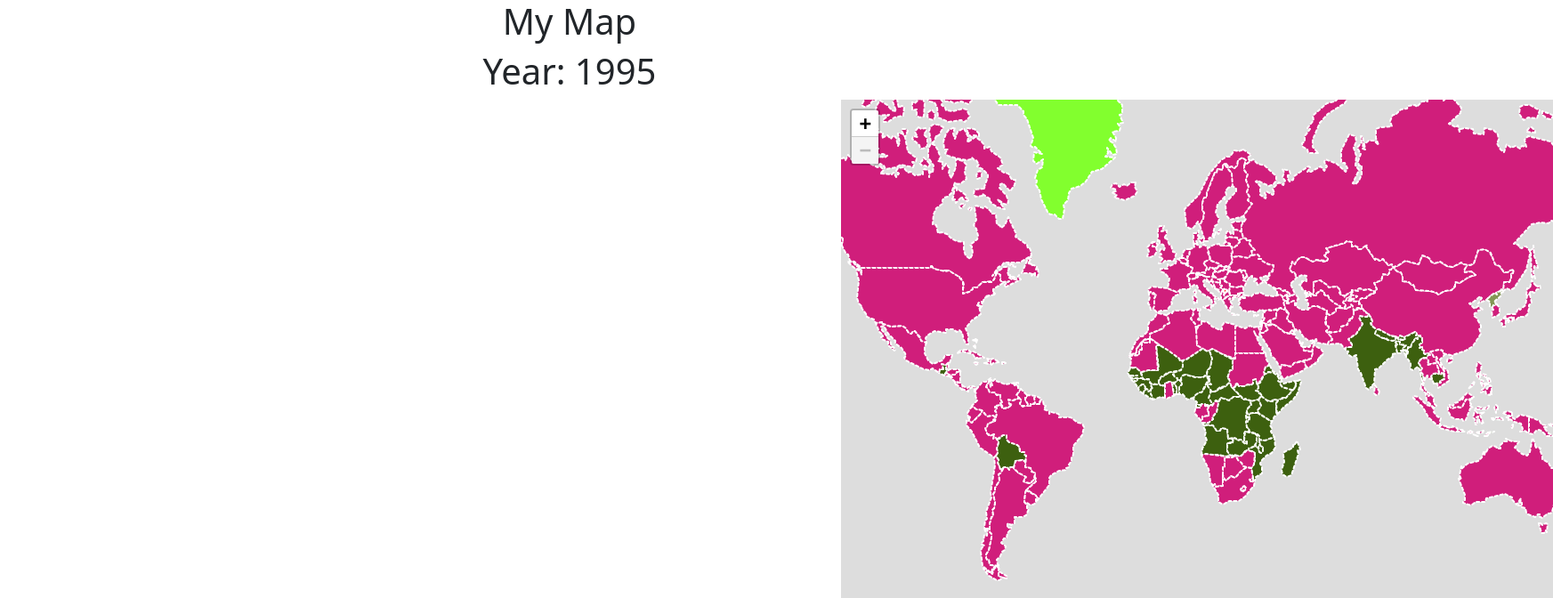
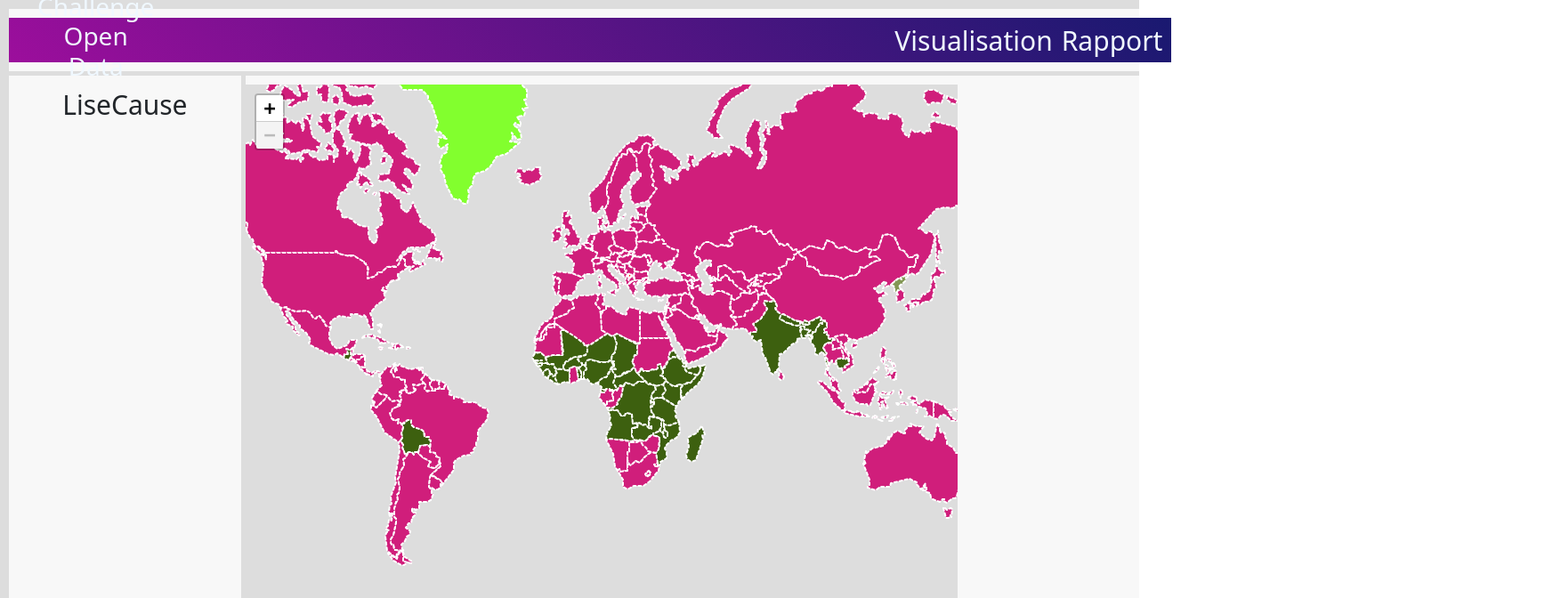
Before and after one commit to ToudertiHiba/Open-Data, a React (Create React App) app: page / in a window 1280 px wide. Shown: the top 672 px of the page at 89% size, 1745 px wide, since content can reach past the window. Built offline with nearby package versions, Linux system fonts and the light colour scheme.

Commit message:
grid-page-accueil

```diff
--- a/src/Components/Map/MyMapBackup.js
+++ b/src/Components/Map/MyMapBackup.js
@@ -8,8 +8,9 @@ import { withRouter } from "react-router-dom";
 
 import countries from './../../Data/countries-50m.json';
 import ListCountry from './../../Data/SpecificCauses.json';
+import NavBar from './../NavBar/Navbar'
 
-import "./MyMapp.css";
+import "./grid-container.css";
 import "leaflet/dist/leaflet.css";
 import 'bootstrap/dist/css/bootstrap.min.css';
 import 'react-bootstrap-range-slider/dist/react-bootstrap-range-slider.css';
@@ -192,29 +193,36 @@ const MyMapBackup = (props) => {
 
 
     return (
-        <div>
-            <h1 style={{ textAlign: "center" }}>
-                My Map
-            </h1>
-            <div>
-                <h1 style={{ textAlign: "center" }}>
-                    {'Year: ' + years[Math.min(yearId, years.length - 1)]}
-                </h1>
+        <div className="grid-container">
+            <div className="NavBar">
+                <NavBar></NavBar>
             </div>
-            <div className="map" style={{ marginRight: "5cm", marginLeft: "25cm" }}>
+
+            <div className="map">
                 <Map style={{ height: "80vh", width: "100vh" }} zoom={2} center={[10, 10, 10]} maxZoom={6} minZoom={2} maxBounds={mapBounds} >
                     <GeoJSON style={countryStyle} data={countries.features} onEachFeature={onEachCountry} ></GeoJSON>
                 </Map>
             </div>
-            <div style={{ margin: 100 }}>
-                <Button togglable={"true"} onClick={() => setPlay(!play)}>
+            <div className="listCause">
+                LiseCause
+            </div>
+            <div className="slider" >
+                    <div style={{ display: "inline-block", margin: 0 }}>
+                    <Button
+                        style={{ width: 60, height: 60, borderRadius: "50%", display: "inline-block" }}
+                        togglable={"true"}
+                        onClick={() => setPlay(!play)}>
                         {play ? (
-                        <FontAwesomeIcon icon={faPause} />
+                            <FontAwesomeIcon icon={faPause} size="2x" />
                         ) : (
-                        <FontAwesomeIcon icon={faPlay} />
+                            <FontAwesomeIcon icon={faPlay} size="2x" />
                         )}
                     </Button>
+                    </div>
+
+                    <div style={{ display: "inline-block", width: window.innerWidth - 200, }}>
                     <RangeSlider
+                        style={{  paddingTop: 30 }}
                         value={parseInt(years[yearId])}
                         min={parseInt(years[0])}
                         max={parseInt(years[years.length - 1])}
@@ -237,6 +245,12 @@ const MyMapBackup = (props) => {
                     />
                     </div>
             </div>
+            {/* <div className="footer">
+                <h1 style={{ textAlign: "center" }}>
+                    {'Year: ' + years[Math.min(yearId, years.length - 1)]}
+                </h1>
+            </div> */}
+        </div>
     )
 
 }
--- a/src/Components/Map/MyMapp.css
+++ /dev/null
@@ -1,3 +0,0 @@
-.leaft-container{
-    background-color: rgb(202, 202, 202);
-}
--- /dev/null
+++ b/src/Components/Map/grid-container.css
@@ -0,0 +1,22 @@
+.NavBar { grid-area: NavBar; }
+.map { grid-area: map; }
+.listCause { grid-area: listCause; }
+.slider { grid-area: slider; }
+
+.grid-container {
+  display: grid;
+  grid-template-areas:
+    'NavBar NavBar NavBar'
+    'listCause map map'
+    'slider slider slider';
+  grid-gap: 5px;
+  background-color: #dddddd;
+  padding: 10px;
+}
+
+.grid-container > div {
+  background-color: rgba(255, 255, 255, 0.8);
+  text-align: center;
+  padding: 10px 0;
+  font-size: 30px;
+}
--- /dev/null
+++ b/src/Components/NavBar/Navbar.css
@@ -0,0 +1,32 @@
+nav{
+    height: 50px;
+    background: linear-gradient(45deg, rgb(163, 163, 163),midnightblue);
+}
+.liste{
+    list-style-type: none;
+    background: linear-gradient(45deg, rgb(156, 14, 156),midnightblue);
+    height: 100%;
+    display: flex;
+    align-items: center;
+    position: relative;
+}
+.list{
+    justify-content:center;
+    float: right;
+    list-style-type: none;
+    display: flex;
+    align-items: center;
+
+
+}
+.items{
+    margin-right: 10px;
+    color:aliceblue;
+    cursor: pointre;
+
+}
+.titre{
+    justify-content:left;
+    margin-right: 800px;
+    color:aliceblue;
+}
--- /dev/null
+++ b/src/Components/NavBar/Navbar.js
@@ -0,0 +1,23 @@
+
+import React  from 'react';
+import "./Navbar.css"
+const Navbar = () => {
+
+  return (
+    <nav>
+
+      <ul className="liste">
+      <h3 className="titre" >Challenge Open Data</h3>
+      <ul className="list">
+        <li className="items">Visualisation</li>
+        <li className="items">Rapport</li>
+        </ul>
+      </ul>
+    </nav>
+
+
+
+        )
+    }
+
+export default Navbar;
```
Lines whose indentation alone changed are shown as unchanged.
